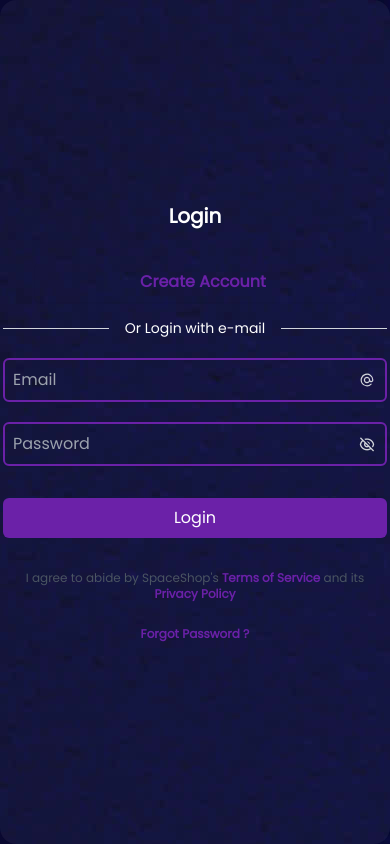
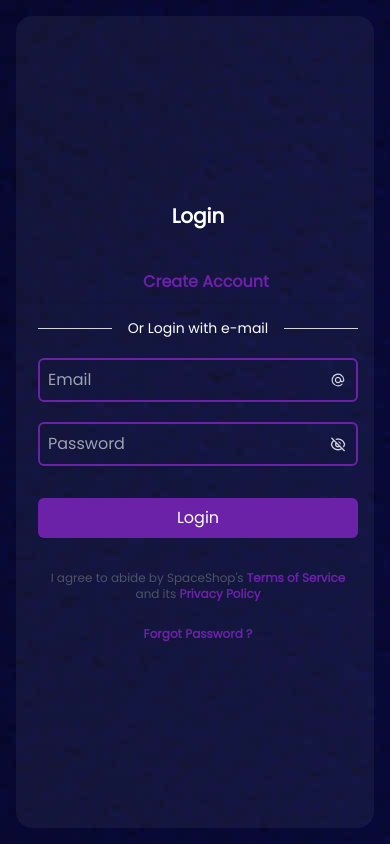
Before and after one commit to Siddhantsingh1230/ShopSpace, a React (Create React App) app: page /login in a window 390 px wide. Built offline with nearby package versions, Linux system fonts and the light colour scheme.

Commit message:
made responsive for mobile design

```diff
--- a/src/pages/Login.jsx
+++ b/src/pages/Login.jsx
@@ -29,7 +29,7 @@ const Login = () => {
   };
   return (
     <div
-      className="w-full h-full sm:p-16 lg:px-48  relative "
+      className="w-full h-full p-4 sm:p-16 lg:px-48  relative "
       style={{ backgroundImage: `url(${Bg})` }}
     >
       <div className="flex h-full w-full  overflow-hidden rounded-2xl inset-0 relative z-10 backdrop-sepia-0 bg-white/5">
@@ -139,7 +139,7 @@ const Login = () => {
                 {errors.password.message}
               </p>
             )}
-            <button className="flex bg-purple-800 p-2 rounded-md w-96 hover:bg-purple-700 text-white my-8 justify-center ">
+            <button className="flex bg-purple-800 p-2 rounded-md w-80 xl:w-96 hover:bg-purple-700 text-white my-8 justify-center ">
               Login
             </button>
 
```
